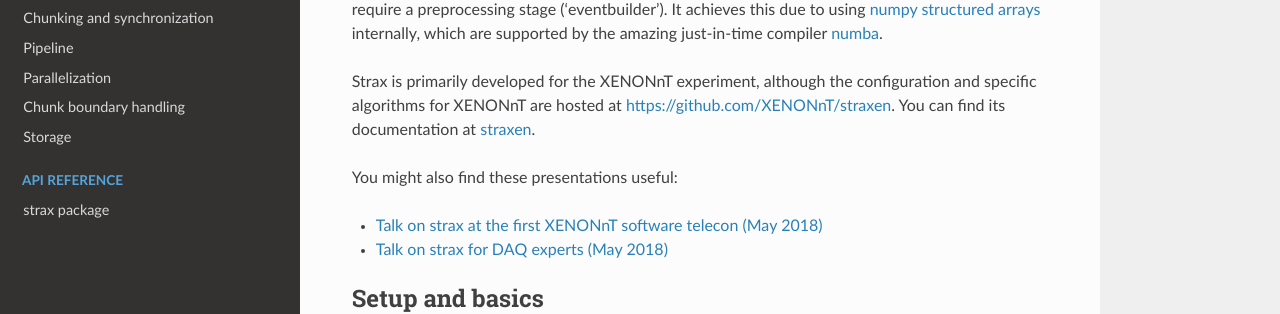
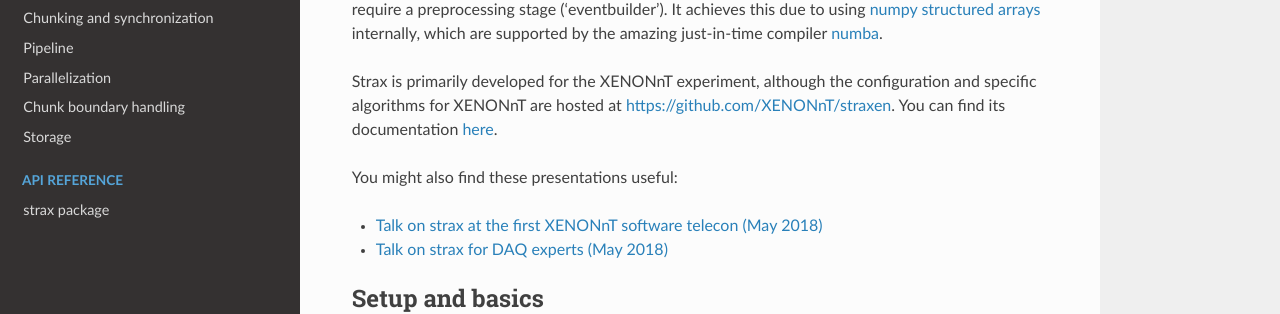
Before and after one commit to AxFoundation/strax, a Sphinx documentation site: the page built from docs/source/index.rst, in a window 1280 px wide and 900 px high. Shown: the part 306-620 px from the top of the window. Built offline with Sphinx 7.4.7 and the Read the Docs theme 2.0.0, drawn with Linux system fonts in a browser that asks for light colours.

Commit message:
Fix link in docs

```diff
--- a/docs/source/index.rst
+++ b/docs/source/index.rst
@@ -12,7 +12,7 @@
 It achieves this due to using `numpy <https://docs.scipy.org/doc/numpy/>`_ `structured arrays <https://docs.scipy.org/doc/numpy/user/basics.rec.html>`_ internally,
 which are supported by the amazing just-in-time compiler `numba <http://numba.pydata.org/>`_.
 
-Strax is primarily developed for the XENONnT experiment, although the configuration and specific algorithms for XENONnT are hosted at `<https://github.com/XENONnT/straxen>`_. You can find its documentation at `straxen <https://strax.readthedocs.io/en/latest/?badge=latest>`_.
+Strax is primarily developed for the XENONnT experiment, although the configuration and specific algorithms for XENONnT are hosted at `<https://github.com/XENONnT/straxen>`_. You can find its documentation `here <https://straxen.readthedocs.io>`_.
 
 You might also find these presentations useful:
 
```
